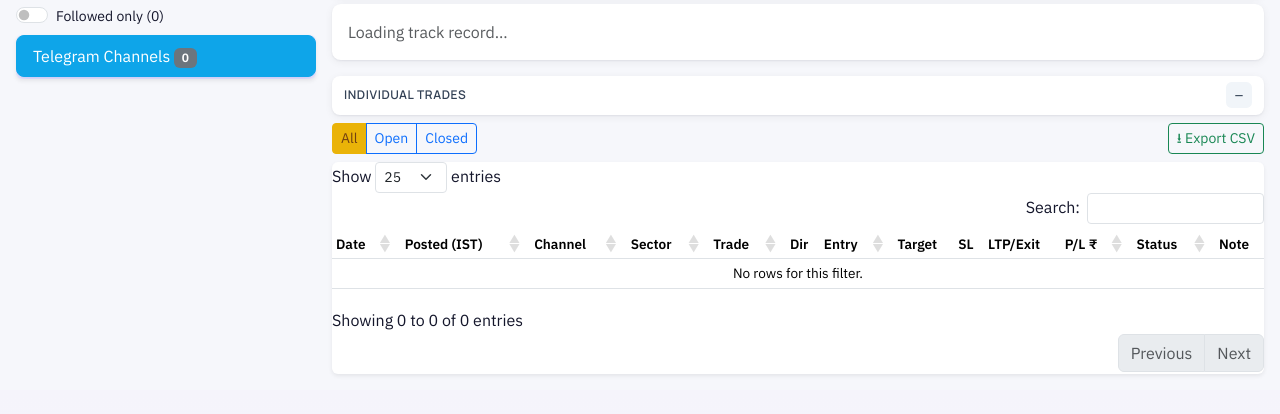
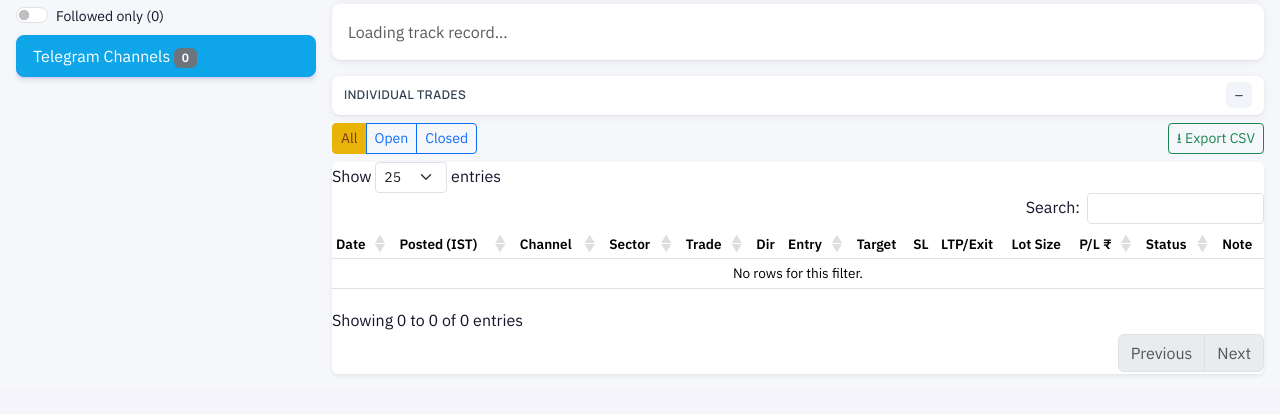
Before and after one commit to sandhoter2/stockwebsite, a Django app: page / in a window 1280 px wide. Shown: the part 386-800 px from the top of the page. Run offline with Django 5.2, Linux system fonts and the light colour scheme; a user stored in the database is signed in; tables that the repository leaves empty hold one stand-in row (values such as "Sample post"); some libraries are stand-ins or nearby versions.

Commit message:
Trades table: add PROFIT/LOSS badge and Lot Size column
- P/L cell now shows a small PROFIT/LOSS badge alongside the ₹ figure,
  not just the number's color.
- New Lot Size column: index options look up their real exchange-set lot
  size (NIFTY 75, BANKNIFTY 30, SENSEX 20, etc.); stocks/cash default to
  100 per explicit request; unmapped stock-options honestly show 1 rather
  than guessing (individual stock F&O lot sizes vary too widely to
  hardcode safely).

Verified in-browser: BANKNIFTY shows 30, SENSEX shows 20, NIFTY shows 75,
unmapped stock-options (HAL, CRUDEOIL) show 1.

Co-Authored-By: Claude Sonnet 5 <noreply@anthropic.com>

```diff
--- a/templates/dashboard.html
+++ b/templates/dashboard.html
@@ -175,6 +175,21 @@
       return `<span class="sector-badge" style="background:${bg};color:${fg}">${esc(SECTOR_LABEL[ac] || ac)}</span>`;
     }
 
+    // Exchange-set lot sizes for the index options that actually show up in
+    // these channels' calls. Exchanges revise these periodically (BANKNIFTY
+    // alone has changed more than once) -- ponytail: hardcoded snapshot, not
+    // a live lookup; update this table (or wire a real NSE lot-size feed) if
+    // a revision makes a shown lot size stale.
+    const INDEX_LOT_SIZE = {
+      NIFTY: 75, BANKNIFTY: 30, FINNIFTY: 65, MIDCPNIFTY: 140,
+      SENSEX: 20, BANKEX: 30,
+    };
+    function lotSizeFor(trade, assetClass) {
+      const root = (trade || '').trim().split(/\s+/)[0].toUpperCase();
+      if (assetClass === 'option') return INDEX_LOT_SIZE[root] || 1; // stock-option lot varies per stock; unknown -> 1 lot = 1 share until mapped
+      return 100; // stocks/cash: flat default per user request, not per-symbol NSE market-lot data
+    }
+
     // Shared KPI/stat tile -- was reimplemented ~5x with tiny prop drift
     // (SummaryCards, PaperTrading, ChannelPulse, CongressProfile, InvestorProfile).
     function StatCard({ label, value, extra, accent, tint, hint, colClass, center }) {
@@ -1591,8 +1606,12 @@
         render: v => `<div class="text-end">${v ?? '—'}</div>` },
       { data: 'ltp_exit', title: 'LTP/Exit', editable: true,
         render: v => `<div class="text-end">${v ?? '—'}</div>` },
+      { data: 'asset_class', title: 'Lot Size',
+        render: (v, t, row) => `<div class="text-end text-muted">${lotSizeFor(row.trade, v)}</div>` },
       { data: 'realized', title: 'P/L ₹', orderKey: 'realized', editable: true,
-        render: v => `<div class="text-end ${cls(v)}">${v!=null?INR(v):'—'}</div>` },
+        render: v => `<div class="text-end ${cls(v)}">`
+          + (v != null ? `<span class="badge ${v>=0?'text-bg-success':'text-bg-danger'} me-1" style="font-size:.6rem">${v>=0?'PROFIT':'LOSS'}</span>` : '')
+          + `${v!=null?INR(v):'—'}</div>` },
       { data: 'status', title: 'Status', orderKey: 'status',
         render: v => `<span class="badge ${v==='Open'?'badge-open':'badge-closed'}">${esc(v)}</span>` },
       { data: 'note', title: 'Note', editable: true,
```
